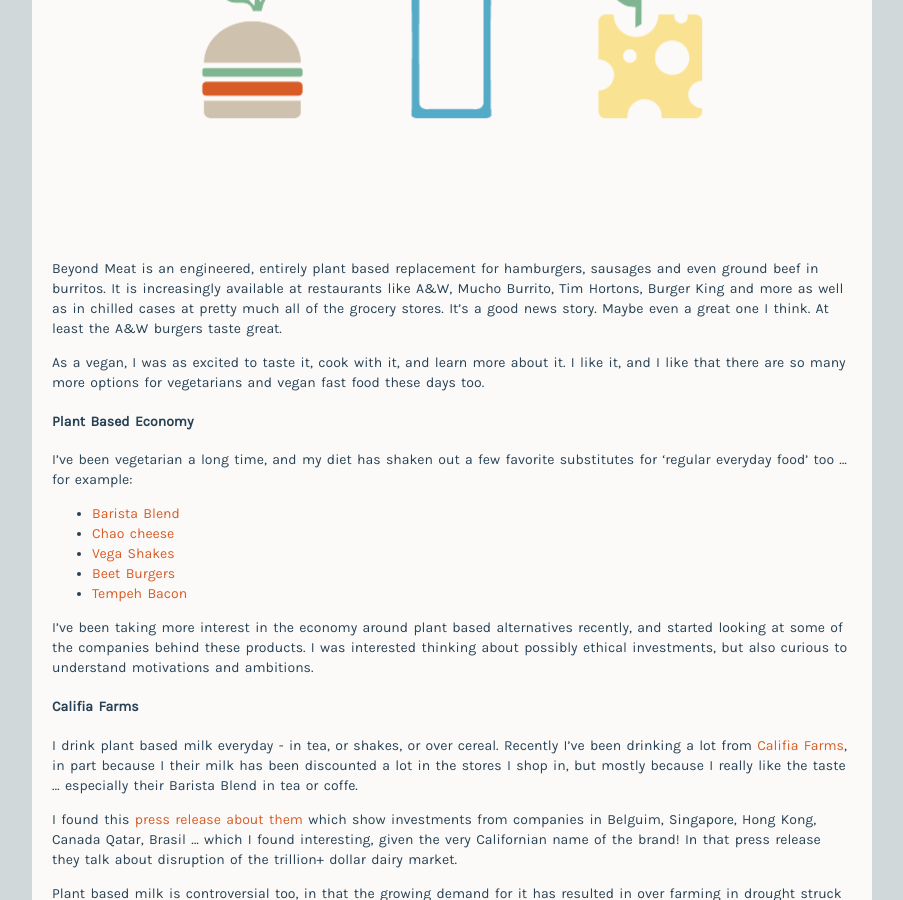
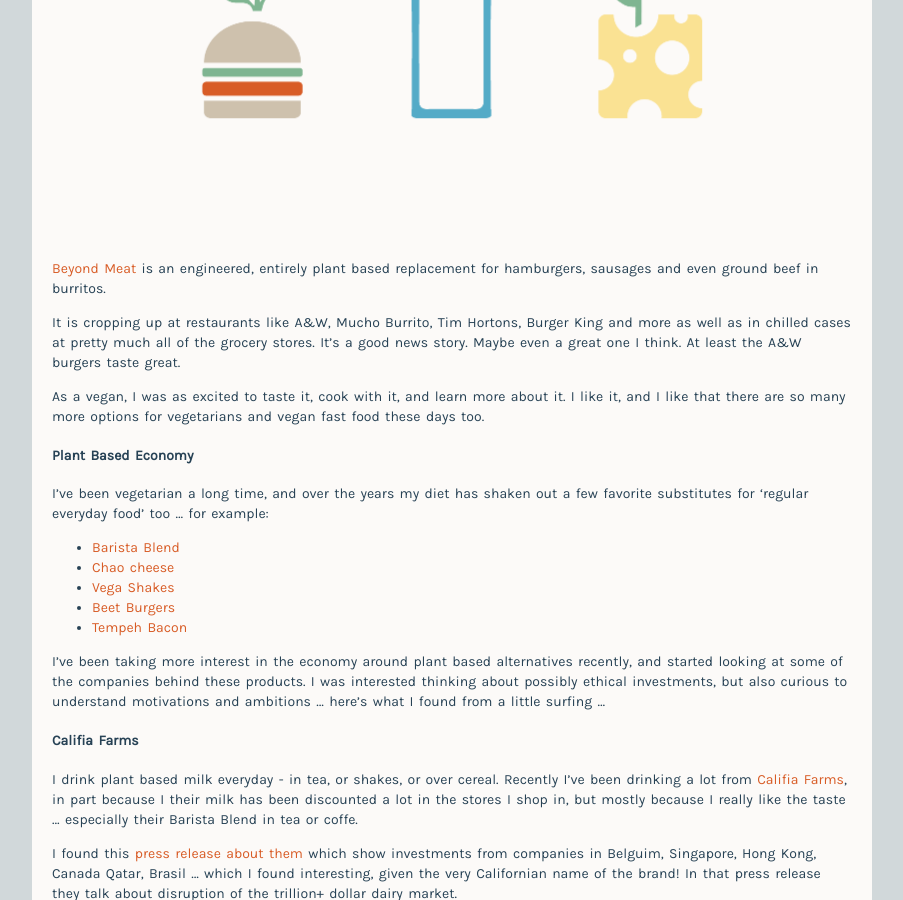
Before and after one commit to mcconville/blog, a Jekyll site: the page built from _posts/blog/2020-01-31-beyond-processed-food.md, in a window 1280 px wide and 900 px high, scrolled down 654 px. Shown: the whole window, without its empty margins (188-1091 px from the left). Built offline with Jekyll 4.4.1, drawn with Linux system fonts in a browser that asks for light colours; some of the changed text lies outside the part shown.

Commit message:
Update 2020-01-31-beyond-processed-food.md

```diff
--- a/_posts/blog/2020-01-31-beyond-processed-food.md
+++ b/_posts/blog/2020-01-31-beyond-processed-food.md
@@ -5,15 +5,17 @@
 tags : [vegan]
 ---
 
-Last year might be considered a turning point for the interest in vegan food consumption, because in part of the phenomena known as 'Beyond Meat'.
+Last year seemed a sort of turning point for vegan food consumption, because in no small part of the phenomena known as 'Beyond Meat'.
 <img src="https://raw.githubusercontent.com/mcconville/blog/gh-pages/images/beyond%20food%402x.png" width="100%">
-Beyond Meat is an engineered, entirely plant based replacement for hamburgers, sausages and even ground beef in burritos. It is increasingly available at restaurants like A&W, Mucho Burrito, Tim Hortons, Burger King and more as well as in chilled cases at pretty much all of the grocery stores. It's a good news story. Maybe even a great one I think. At least the A&W burgers taste great.
+[Beyond Meat](https://www.beyondmeat.com/) is an engineered, entirely plant based replacement for hamburgers, sausages and even ground beef in burritos.
+
+It is cropping up at restaurants like A&W, Mucho Burrito, Tim Hortons, Burger King and more as well as in chilled cases at pretty much all of the grocery stores. It's a good news story. Maybe even a great one I think. At least the A&W burgers taste great.
 
 As a vegan, I was as excited to taste it, cook with it, and learn more about it. I like it, and I like that there are so many more options for vegetarians and vegan fast food these days too.
 
 #### Plant Based Economy
 
-I've been vegetarian a long time, and my diet has shaken out a few favorite substitutes for 'regular everyday food' too ... for example:
+I've been vegetarian a long time, and over the years my diet has shaken out a few favorite substitutes for 'regular everyday food' too ... for example:
 
 * [Barista Blend](https://www.califiafarms.com/products/barista-blend-32oz)
 * [Chao cheese](https://fieldroast.com/products/chao/)
@@ -21,7 +23,7 @@
 * [Beet Burgers](https://solcuisine.com/products/sunflower-beet-burger/)
 * [Tempeh Bacon](https://tofurky.com/what-we-make/tempeh/smoky-maple-bacon/#flavormenu)
 
-I've been taking more interest in the economy around plant based alternatives recently, and started looking at some of the companies behind these products. I was interested thinking about possibly ethical investments, but also curious to understand motivations and ambitions.
+I've been taking more interest in the economy around plant based alternatives recently, and started looking at some of the companies behind these products. I was interested thinking about possibly ethical investments, but also curious to understand motivations and ambitions ... here's what I found from a little surfing ...
 
 #### Califia Farms
 
```
